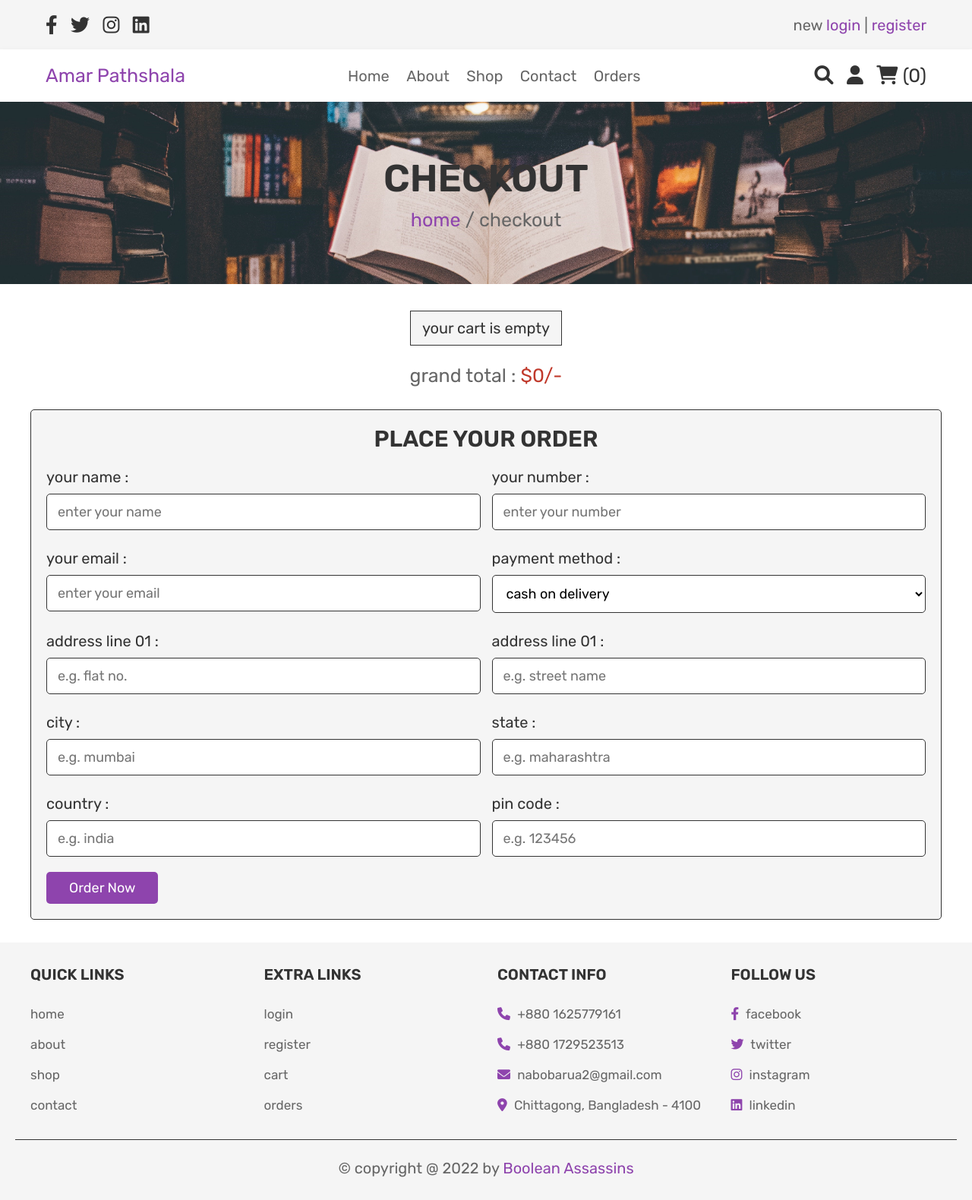
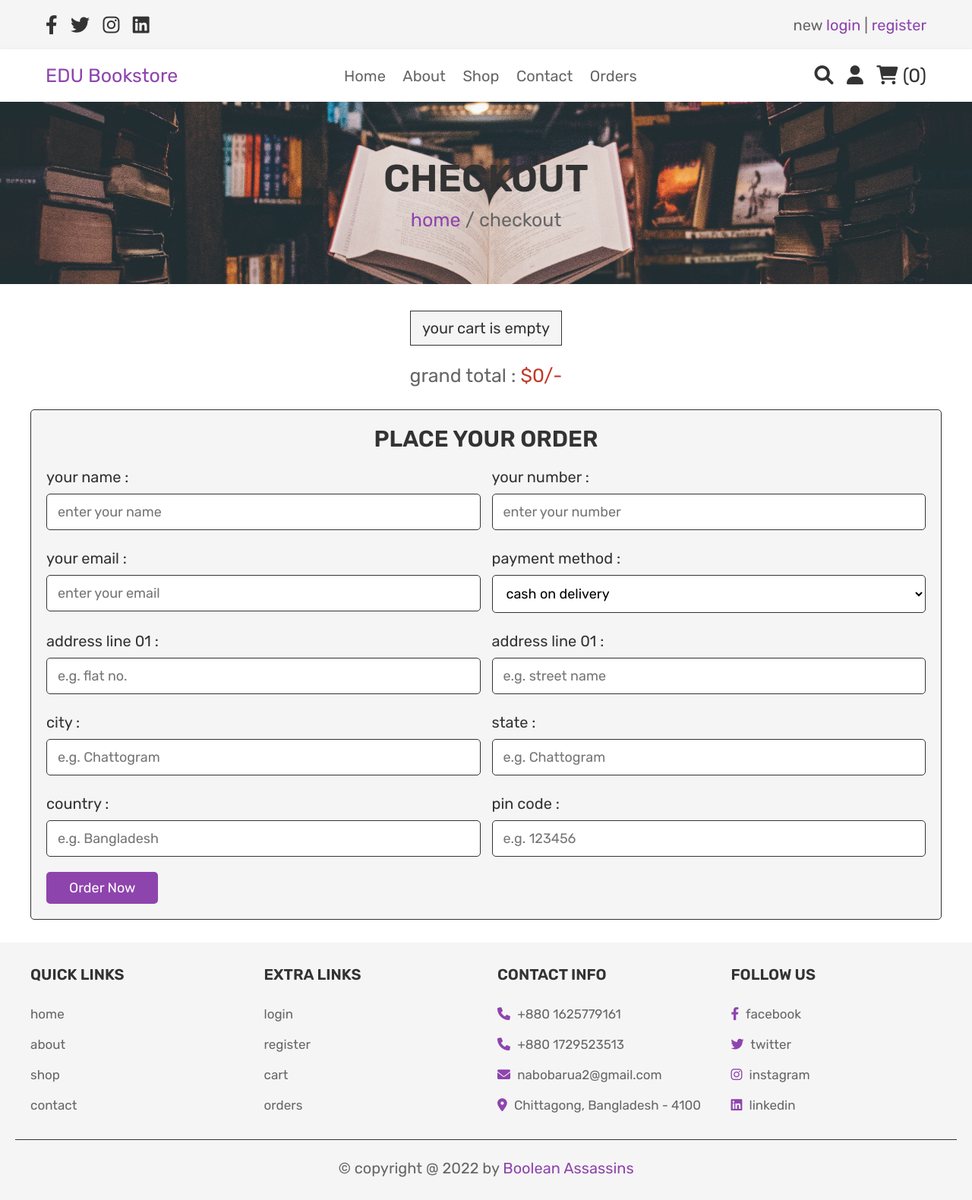
Before and after one commit to Pranesh98/online-bookstore, a PHP site: page /checkout.php in a window 1280 px wide. Shown: the whole page at 76% size. Run offline with PHP 8.4, Linux system fonts and the light colour scheme; the visitor is signed in with stand-in values (Sample User, id 1); data that the repository does not hold is empty.

Commit message:
pranesh last update

```diff
--- a/about.php
+++ b/about.php
@@ -33,7 +33,7 @@ if(!isset($user_id)){
 
 <div class="heading">
    <h3>about us</h3>
-   <p> <a href="home.php">basha</a> / about </p>
+   <p> <a href="home.php">Home</a> / About </p>
 </div>
 
 <section class="about">
--- a/checkout.php
+++ b/checkout.php
@@ -118,8 +118,8 @@ if(isset($_POST['order_btn'])){
             <select name="method">
                <option value="cash on delivery">cash on delivery</option>
                <option value="credit card">credit card</option>
-               <option value="paypal">paypal</option>
-               <option value="paytm">paytm</option>
+               <option value="paypal">Bikash</option>
+               <option value="paytm">Nagad</option>
             </select>
          </div>
          <div class="inputBox">
@@ -132,15 +132,15 @@ if(isset($_POST['order_btn'])){
          </div>
          <div class="inputBox">
             <span>city :</span>
-            <input type="text" name="city" required placeholder="e.g. mumbai">
+            <input type="text" name="city" required placeholder="e.g. Chattogram">
          </div>
          <div class="inputBox">
             <span>state :</span>
-            <input type="text" name="state" required placeholder="e.g. maharashtra">
+            <input type="text" name="state" required placeholder="e.g. Chattogram">
          </div>
          <div class="inputBox">
             <span>country :</span>
-            <input type="text" name="country" required placeholder="e.g. india">
+            <input type="text" name="country" required placeholder="e.g. Bangladesh">
          </div>
          <div class="inputBox">
             <span>pin code :</span>
--- a/header.php
+++ b/header.php
@@ -27,7 +27,7 @@ if(isset($message)){
 
    <div class="header-2">
       <div class="flex">
-         <a href="home.php" class="logo">Amar Pathshala</a>
+         <a href="home.php" class="logo">EDU Bookstore</a>
 
          <nav class="navbar">
             <a href="home.php">Home</a>
--- a/orders.php
+++ b/orders.php
@@ -33,7 +33,7 @@ if(!isset($user_id)){
 
 <div class="heading">
    <h3>your orders</h3>
-   <p> <a href="home.php">home</a> / orders </p>
+   <p> <a href="home.php">Home</a> / orders </p>
 </div>
 
 <section class="placed-orders">
```
